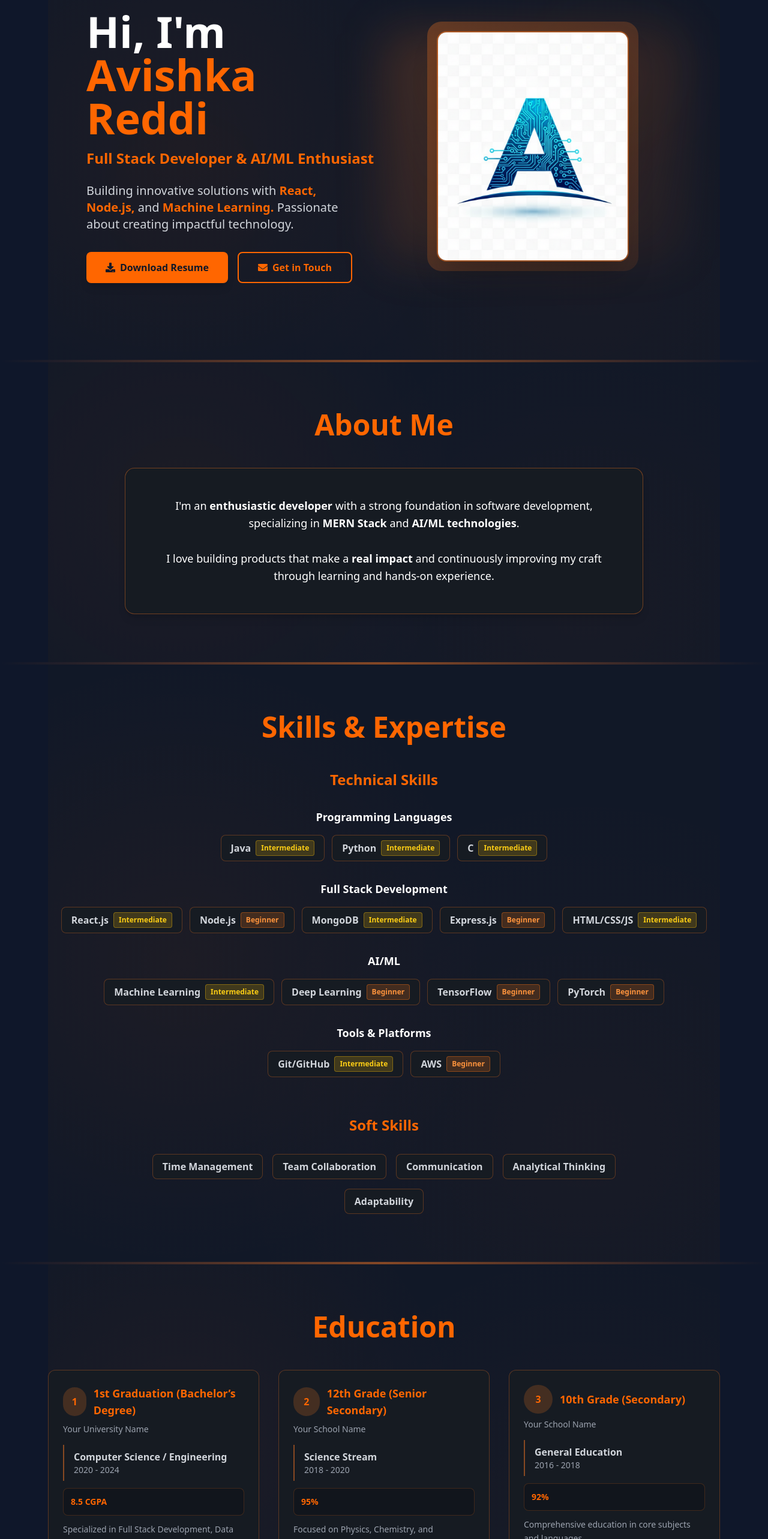
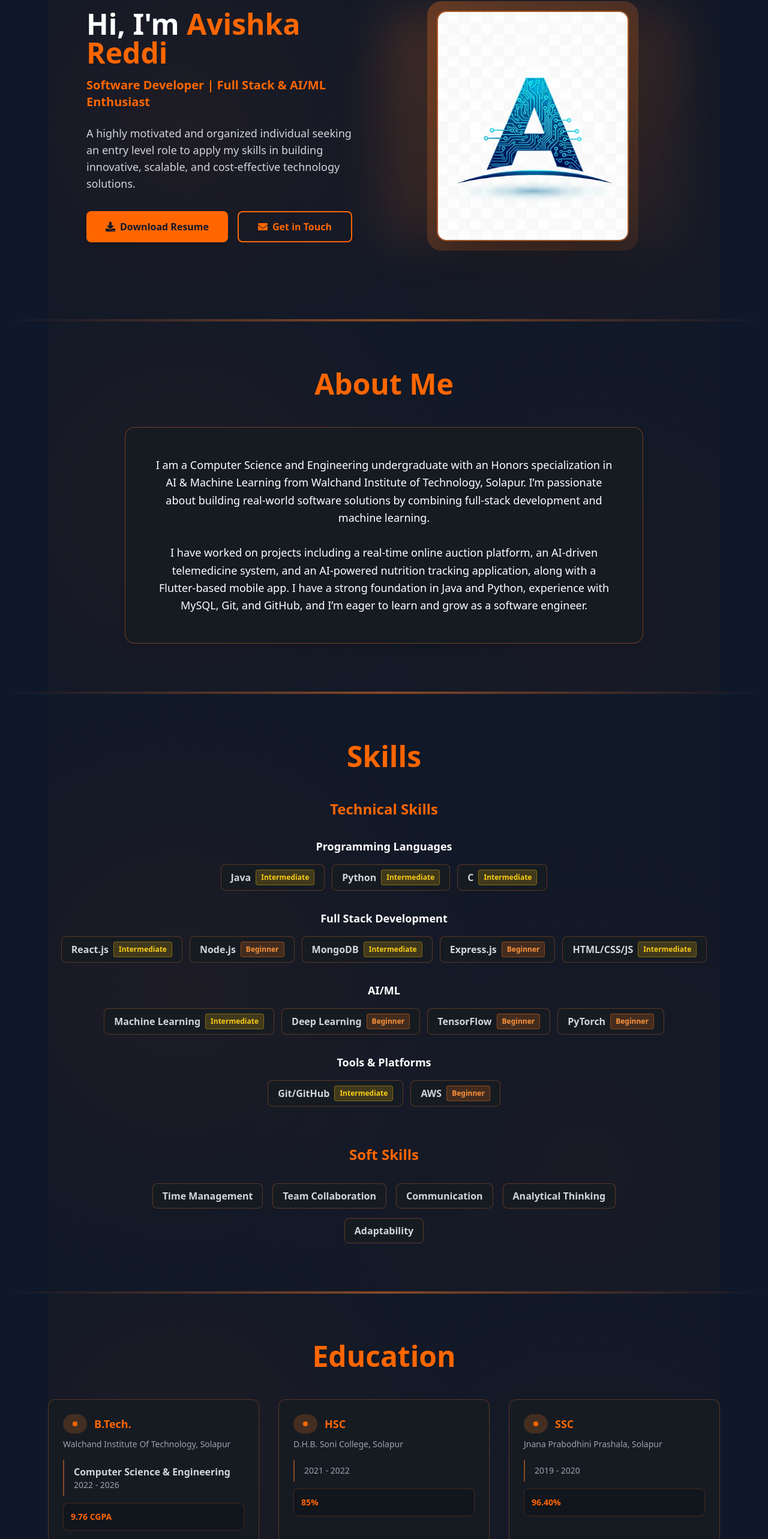
Before and after one commit to avireddi08/avireddi08.github.io, a React (Vite) app: page / in a window 1280 px wide. Shown: the part 224-2790 px from the top of the page at 60% size. Built offline with nearby package versions, Linux system fonts and the light colour scheme.

Commit message:
updated files

```diff
--- a/src/components/About.jsx
+++ b/src/components/About.jsx
@@ -7,9 +7,9 @@ export default function About() {
         <h2 className="text-4xl md:text-5xl font-bold text-accent mb-12 text-center fade-in-up">About Me</h2>
         <div className="bg-[#161b22] rounded-2xl p-8 md:p-12 border border-accent/40 hover:border-accent/80 transition-all duration-300 fade-in-up shadow-lg">
           <p className="text-white text-lg leading-relaxed text-center space-y-6">
-            I'm an <span className="text-white font-semibold">enthusiastic developer</span> with a strong foundation in software development, specializing in <span className="text-white font-semibold">MERN Stack</span> and <span className="text-white font-semibold">AI/ML technologies</span>.
+            I am a Computer Science and Engineering undergraduate with an Honors specialization in AI & Machine Learning from Walchand Institute of Technology, Solapur. I’m passionate about building real-world software solutions by combining full-stack development and machine learning.
             <br /><br />
-            I love building products that make a <span className="text-white font-semibold">real impact</span> and continuously improving my craft through learning and hands-on experience.
+            I have worked on projects including a real-time online auction platform, an AI-driven telemedicine system, and an AI-powered nutrition tracking application, along with a Flutter-based mobile app. I have a strong foundation in Java and Python, experience with MySQL, Git, and GitHub, and I’m eager to learn and grow as a software engineer.
           </p>
         </div>
       </div>
--- a/src/components/Certifications.jsx
+++ b/src/components/Certifications.jsx
@@ -7,51 +7,42 @@ export default function Certifications() {
 
   const certifications = [
     {
-      title: 'AWS Certified Cloud Practitioner',
-      issuer: 'Amazon Web Services',
-      date: 'Issued: January 2024',
-      credentialId: 'Credential ID: ABC123XYZ',
-      description: 'Demonstrates foundational knowledge of AWS services, cloud concepts, and AWS best practices.',
-      icon: FaAws,
-      color: 'from-orange-500 to-red-500'
+      title: 'AI Primer Certification',
+      issuer: 'Infosys Springboard',
+      date: 'Issued: Mar 2024',
+      certificateUrl: 'https://drive.google.com/file/d/13l0ocuCkbwJ_FInMbrSnUjme9PGe71YE/view?usp=sharing'
     },
     {
-      title: 'Google Cloud Associate Cloud Engineer',
-      issuer: 'Google Cloud',
-      date: 'Issued: March 2024',
-      credentialId: 'Credential ID: GCP456DEF',
-      description: 'Validates ability to deploy and manage applications on Google Cloud Platform.',
-      icon: FaGoogle,
-      color: 'from-blue-500 to-cyan-500'
+      title: 'Principles of Generative AI',
+      issuer: 'Infosys Springboard',
+      date: 'Issued: Aug 2024',
+      certificateUrl: 'https://drive.google.com/file/d/1hUG_kOf0pHIphPCuZYndJrb-qvTDKlVW/view?usp=sharing'
     },
     {
-      title: 'Full Stack Web Development Specialization',
-      issuer: 'Coursera (Meta)',
-      date: 'Issued: May 2024',
-      credentialId: 'Credential ID: META789GHI',
-      description: 'Completed comprehensive specialization covering frontend and backend development.',
-      icon: FaReact,
-      color: 'from-purple-500 to-pink-500'
+      title: 'Google Cloud Career Launchpad (CloudEngineer Track) Certification',
+      issuer: 'Google Cloud Career',
+      date: 'Issued: Sep 2024',
+      certificateUrl: 'https://drive.google.com/file/d/1P52hNSAIednFMDqIBBT9WTTu951Bf8JU/view?usp=sharing'
+    },
+     {
+      title: 'Agile Scrum Certification',
+      issuer: 'Infosys Springboard',
+      date: 'Issued: Apr 2025',
+      certificateUrl: 'https://drive.google.com/file/d/1sOgmQ82GipOYn-vwqNkxW6bdbvDVgmnx/view?usp=sharing'
     },
     {
-      title: 'Machine Learning Specialization',
-      issuer: 'Coursera (Andrew Ng)',
-      date: 'Issued: July 2024',
-      credentialId: 'Credential ID: ML012JKL',
-      description: 'Advanced understanding of machine learning algorithms, neural networks, and deep learning.',
-      icon: FaBrain,
-      color: 'from-green-500 to-emerald-500'
+      title: 'AWS Cloud Quest: Cloud Practitioner - Training Badge',
+      issuer: 'AWS',
+      date: 'Issued: Sep 2025',
+      certificateUrl: 'https://www.credly.com/earner/earned/badge/9fed0804-6415-4421-b37d-62e160e155dd'
     },
     {
-      title: 'Python for Data Science',
-      issuer: 'IBM & DataCamp',
-      date: 'Issued: August 2024',
-      credentialId: 'Credential ID: PYTHON345MNO',
-      description: 'Proficiency in Python, data analysis, visualization, and data manipulation libraries.',
-      icon: FaPython,
-      color: 'from-yellow-500 to-orange-500'
-    }
-  ];
+      title: 'AWS Cloud Quest: Generative AI Practitioner - Training Badge',
+      issuer: 'AWS',
+      date: 'Issued: Nov 2025',
+      certificateUrl: 'https://www.credly.com/earner/earned/badge/e26026ec-128c-462f-b453-24f940765d2b'
+    },
+    ];
 
   const nextSlide = () => {
     setCurrentIndex((prevIndex) => (prevIndex + 1) % certifications.length);
@@ -73,38 +64,20 @@ export default function Certifications() {
             {certifications.map((cert, index) => (
               <div key={index} className="w-full flex-shrink-0 px-4 fade-in-up">
                 <div className="bg-[#161b22] rounded-2xl p-8 border-2 border-accent/30 hover:border-accent transition-all duration-300 text-gray-300">
-                  {/* Icon and Title */}
-                  <div className="flex items-start gap-4 mb-6">
-                    <div className={`bg-gradient-to-br ${cert.color} p-3 rounded-lg flex items-center justify-center flex-shrink-0`}>
-                      <cert.icon className="text-white text-3xl" />
-                    </div>
-                    <div className="flex-1">
-                      <h3 className="text-2xl font-bold text-accent mb-1">{cert.title}</h3>
-                      <p className="text-gray-300 font-semibold text-sm">{cert.issuer}</p>
-                    </div>
-                  </div>
-
-                  {/* Certificate Info */}
-                  <div className="space-y-3 mb-6 bg-[#0d1117] rounded-lg p-4 border border-accent/20">
+                  {/* Title and Info */}
+                  <div className="mb-6">
+                    <h3 className="text-2xl font-bold text-accent mb-2">{cert.title}</h3>
+                    <p className="text-gray-300 font-semibold text-sm mb-3">{cert.issuer}</p>
                     <div className="flex items-center gap-2">
                       <span className="text-accent text-lg">📅</span>
                       <p className="text-gray-300 font-semibold">{cert.date}</p>
                     </div>
-                    <div className="flex items-center gap-2">
-                      <span className="text-accent text-lg">🔐</span>
-                      <p className="text-gray-300 font-mono text-sm font-bold">{cert.credentialId}</p>
-                    </div>
                   </div>
 
-                  {/* Description */}
-                  <p className="text-gray-300 leading-relaxed mb-6 text-base">
-                    {cert.description}
-                  </p>
-
                   {/* Verify Button */}
-                  <button className="px-6 py-2 bg-accent text-gray-900 font-semibold rounded-lg hover:bg-accent/90 transition-all duration-300">
+                  <a href={cert.certificateUrl} target="_blank" rel="noopener noreferrer" className="inline-block px-6 py-2 bg-accent text-gray-900 font-semibold rounded-lg hover:bg-accent/90 transition-all duration-300">
                     Verify Credential →
-                  </button>
+                  </a>
                 </div>
               </div>
             ))}
@@ -131,28 +104,15 @@ export default function Certifications() {
       <div className="md:hidden grid grid-cols-1 gap-6 max-w-2xl mx-auto px-4">
         {certifications.map((cert, index) => (
           <div key={index} className="bg-[#161b22] rounded-2xl p-6 border-2 border-accent/30 hover:border-accent transition-all duration-300 fade-in-up text-gray-300">
-            <div className="flex items-start gap-4 mb-4">
-              <div className={`bg-gradient-to-br ${cert.color} p-3 rounded-lg flex items-center justify-center flex-shrink-0`}>
-                <cert.icon className="text-white text-2xl" />
-              </div>
-              <div className="flex-1">
-                <h3 className="text-lg font-bold text-accent mb-1">{cert.title}</h3>
-                <p className="text-sm text-gray-300 font-semibold">{cert.issuer}</p>
-              </div>
+            <h3 className="text-lg font-bold text-accent mb-2">{cert.title}</h3>
+            <p className="text-sm text-gray-300 font-semibold mb-3">{cert.issuer}</p>
+            <div className="flex items-center gap-2 mb-4">
+              <span className="text-accent text-lg">📅</span>
+              <p className="text-gray-300 font-semibold text-sm">{cert.date}</p>
             </div>
-
-            <div className="space-y-2 mb-4 text-sm bg-[#0d1117] rounded-lg p-3 border border-accent/20">
-              <p className="text-gray-300 font-semibold">{cert.date}</p>
-              <p className="text-gray-300 font-mono text-xs font-bold break-all">{cert.credentialId}</p>
-            </div>
-
-            <p className="text-gray-300 text-sm mb-4">
-              {cert.description}
-            </p>
-
-            <button className="w-full px-4 py-2 bg-accent text-gray-900 rounded-lg hover:bg-accent/90 transition-all duration-300 font-semibold text-sm">
+            <a href={cert.certificateUrl} target="_blank" rel="noopener noreferrer" className="w-full block text-center px-4 py-2 bg-accent text-gray-900 rounded-lg hover:bg-accent/90 transition-all duration-300 font-semibold text-sm">
               Verify Credential →
-            </button>
+            </a>
           </div>
         ))}
       </div>
--- a/src/components/Education.jsx
+++ b/src/components/Education.jsx
@@ -3,28 +3,24 @@ import React from 'react';
 export default function Education() {
   const educationData = [
     {
-      level: '1st Graduation (Bachelor\u2019s Degree)',
-      institution: 'Your University Name',
-      field: 'Computer Science / Engineering',
-      duration: '2020 - 2024',
-      cgpa: '8.5 CGPA',
-      details: 'Specialized in Full Stack Development, Data Structures, and Algorithms'
+      level: 'B.Tech.',
+      institution: 'Walchand Institute Of Technology, Solapur',
+      field: 'Computer Science & Engineering',
+      duration: '2022 - 2026',
+      cgpa: '9.76 CGPA',
+      details: 'Honors in AI/ML'
     },
     {
-      level: '12th Grade (Senior Secondary)',
-      institution: 'Your School Name',
-      field: 'Science Stream',
-      duration: '2018 - 2020',
-      cgpa: '95%',
-      details: 'Focused on Physics, Chemistry, and Mathematics'
+      level: 'HSC',
+      institution: 'D.H.B. Soni College, Solapur',
+      duration: '2021 - 2022',
+      cgpa: '85%',
     },
     {
-      level: '10th Grade (Secondary)',
-      institution: 'Your School Name',
-      field: 'General Education',
-      duration: '2016 - 2018',
-      cgpa: '92%',
-      details: 'Comprehensive education in core subjects and languages'
+      level: 'SSC',
+      institution: 'Jnana Prabodhini Prashala, Solapur',
+      duration: '2019 - 2020',
+      cgpa: '96.40%',
     }
   ];
 
@@ -42,8 +38,8 @@ export default function Education() {
             {/* Header */}
             <div className="relative z-10 mb-4">
               <div className="flex items-center gap-3 mb-2">
-                <div className="w-12 h-12 bg-accent/20 rounded-full flex items-center justify-center">
-                  <span className="text-accent font-bold">{index + 1}</span>
+                <div className="w-10 h-8 bg-accent/20 rounded-full flex items-center justify-center">
+                  <div className="w-2 h-2 bg-accent rounded-full"></div>
                 </div>
                 <h3 className="text-lg font-bold text-accent">{edu.level}</h3>
               </div>
@@ -80,7 +76,7 @@ export default function Education() {
           {educationData.map((edu, index) => (
             <div key={index} className="mb-8 ml-20">
               <div className="absolute left-0 w-9 h-9 bg-accent/20 rounded-full flex items-center justify-center border-2 border-accent">
-                <span className="text-accent font-bold text-sm">{index + 1}</span>
+                <div className="w-1.5 h-1.5 bg-accent rounded-full"></div>
               </div>
               <div className="bg-[#161b22] border border-accent/40 rounded-lg p-4">
                 <h4 className="text-accent font-bold mb-1">{edu.level}</h4>
--- a/src/components/Hero.jsx
+++ b/src/components/Hero.jsx
@@ -21,17 +21,19 @@ export default function Hero() {
         className="flex-1 text-center md:text-left relative z-10"
       >
 
-        <h1 className="text-5xl md:text-7xl font-bold mb-4 text-white leading-tight">
+        <h1 className="text-3xl md:text-5xl font-bold mb-4 text-white leading-tight">
           Hi, I'm{' '}
           <span className="text-accent">Avishka Reddi</span>
         </h1>
 
-        <h2 className="text-xl md:text-2xl text-accent mb-6 font-semibold">
-          Full Stack Developer & AI/ML Enthusiast
+        <h2 className="text-lg md:text-xl text-accent mb-6 font-semibold">
+          Software Developer | Full Stack & AI/ML Enthusiast
         </h2>
 
-        <p className="text-lg md:text-xl text-gray-300 mb-8 max-w-md mx-auto md:mx-0 leading-relaxed">
-          Building innovative solutions with <span className="text-accent font-semibold">React, Node.js,</span> and <span className="text-accent font-semibold">Machine Learning.</span> Passionate about creating impactful technology.
+        <p className="text-base md:text-lg text-gray-300 mb-8 max-w-md mx-auto md:mx-0 leading-relaxed">
+          A highly motivated and organized individual seeking an entry level
+          role to apply my skills in building innovative, scalable,
+          and cost-effective technology solutions.
         </p>
 
         <div className="flex flex-col sm:flex-row justify-center md:justify-start gap-4 mt-8">
--- a/src/components/Skills.jsx
+++ b/src/components/Skills.jsx
@@ -44,7 +44,7 @@ export default function Skills() {
 
   return (
     <section id="skills" className="py-20 bg-gray-900">
-      <h2 className="text-4xl md:text-5xl font-bold text-accent mb-12 text-center fade-in-up">Skills & Expertise</h2>
+      <h2 className="text-4xl md:text-5xl font-bold text-accent mb-12 text-center fade-in-up">Skills</h2>
 
       {/* Technical Skills */}
       <div className="mb-16">
```
